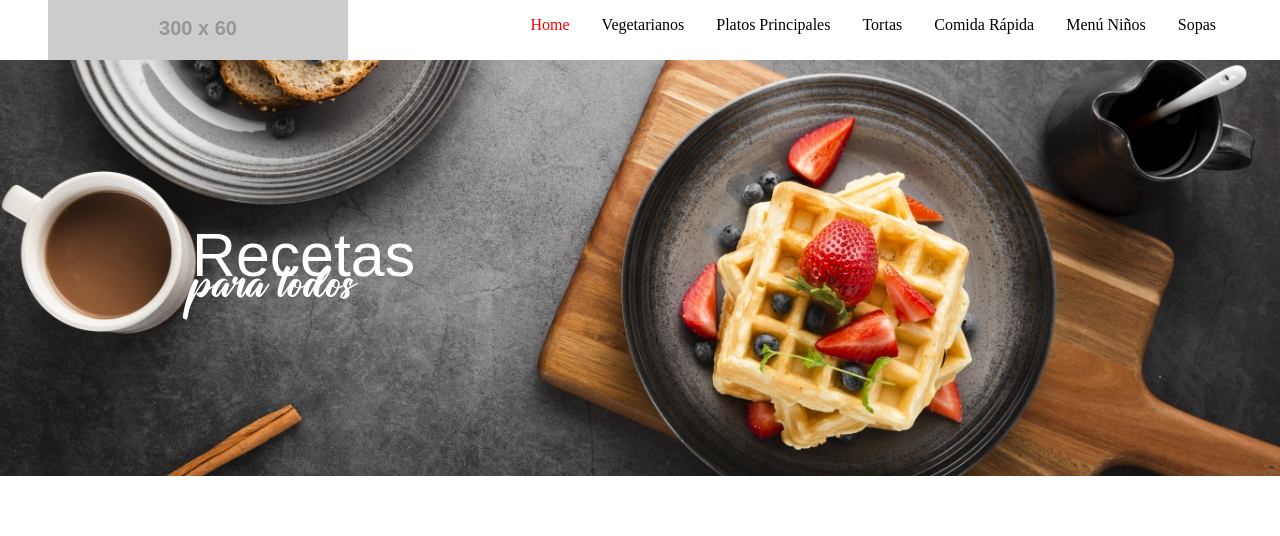
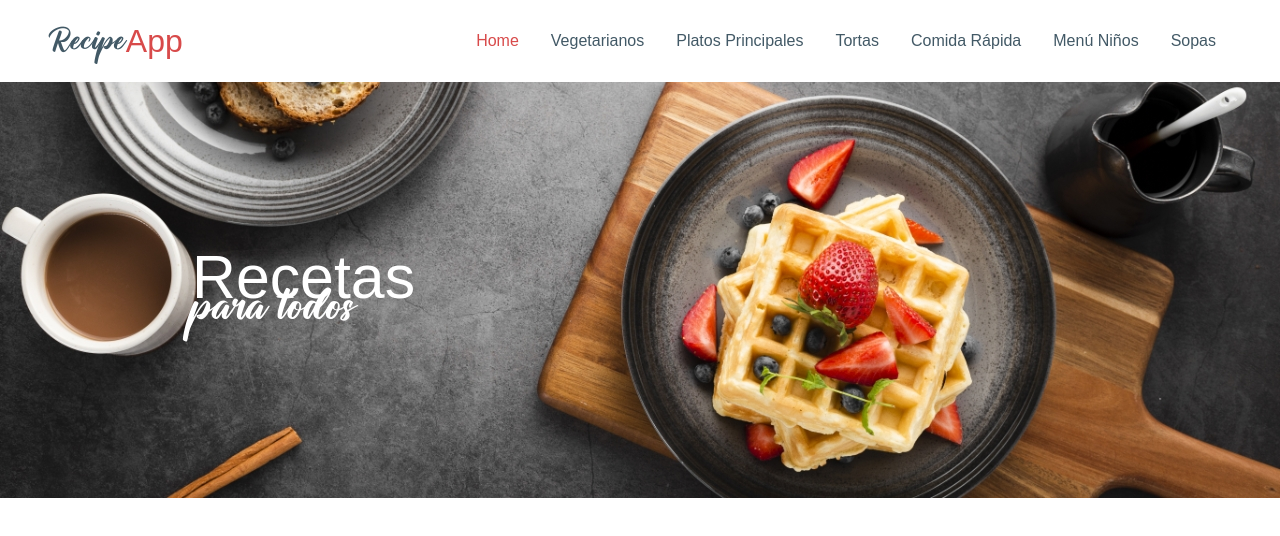
Before and after one commit to jctrejosi/recetas-aranda, a React (Create React App) app: page / in a window 1280 px wide. Shown: the top 536 px of the page. Built offline with nearby package versions, Linux system fonts and the light colour scheme.

Commit message:
fix header

```diff
--- a/src/App.tsx
+++ b/src/App.tsx
@@ -8,10 +8,7 @@ import "./styles/main.scss";
 function App() {
   return (
     <div className="main-container">
-      <HeaderNavbar
-        icon="https://dummyimage.com/300x60/000/fff"
-        links={links}
-      />
+      <HeaderNavbar links={links} />
       <Background title="Recetas" subtitle="para todos" image={bgImage} />
     </div>
   );
--- a/src/components/HeaderNavbar/HeaderNavbar.tsx
+++ b/src/components/HeaderNavbar/HeaderNavbar.tsx
@@ -4,11 +4,10 @@ import type { link } from "./types";
 import "./styles.scss";
 
 interface props {
-  icon: string;
   links: link[];
 }
 
-function HeaderNavbar({ icon, links }: props): ReactElement {
+function HeaderNavbar({ links }: props): ReactElement {
   const items = links.map((item) => {
     return (
       <li
@@ -21,7 +20,8 @@ function HeaderNavbar({ icon, links }: props): ReactElement {
   });
   return (
     <div className="header">
-      <img src={icon} alt="Logo de la empresa" className="header__logo" />
+      <p className="header__slogan--primary">Recipe</p>
+      <p className="header__slogan--secondary">App</p>
       <ul className="header__items">{items}</ul>
       <img src={iconHome} alt="home" className="header__home" />
     </div>
--- a/src/components/HeaderNavbar/styles.scss
+++ b/src/components/HeaderNavbar/styles.scss
@@ -2,8 +2,28 @@
 @import "../../styles/mixins.scss";
 
 .header {
+  align-items: center;
   display: flex;
-  padding: 0 3rem;
+  padding: 1rem 3rem;
+
+  &__slogan {
+    display: flex;
+    align-items: center;
+
+    &--primary {
+      color: $blue-color;
+      font-family: $main-font;
+      font-size: 2rem;
+      margin: 0;
+    }
+
+    &--secondary {
+      color: $red-color;
+      font-family: $custom-font;
+      font-size: 2rem;
+      margin: 0;
+    }
+  }
 
   &__items {
     display: none;
@@ -19,9 +39,13 @@
   &__item {
     cursor: pointer;
     margin: 0 1rem;
+    color: $blue-color;
+    font: 1rem $custom-font;
 
     &:hover {
+      color: $red-color;
       text-decoration: underline;
+      transition: color .3s;
     }
 
     &--active {
--- a/src/styles/variables.scss
+++ b/src/styles/variables.scss
@@ -15,7 +15,8 @@ $almost-dark-color:                    darken($light-color, 80%);    //#333
 $practically-dark-color:               darken($light-color, 90%);    //#1a1a1a
 $dark-color:                           darken($light-color, 100%);   //#000
 
-$red-color:                            red;
+$red-color:                            #D84A4A;
+$blue-color:                           #425966;
 
 $main-font:                            Monster;
 $custom-font:                          Arial;
```
